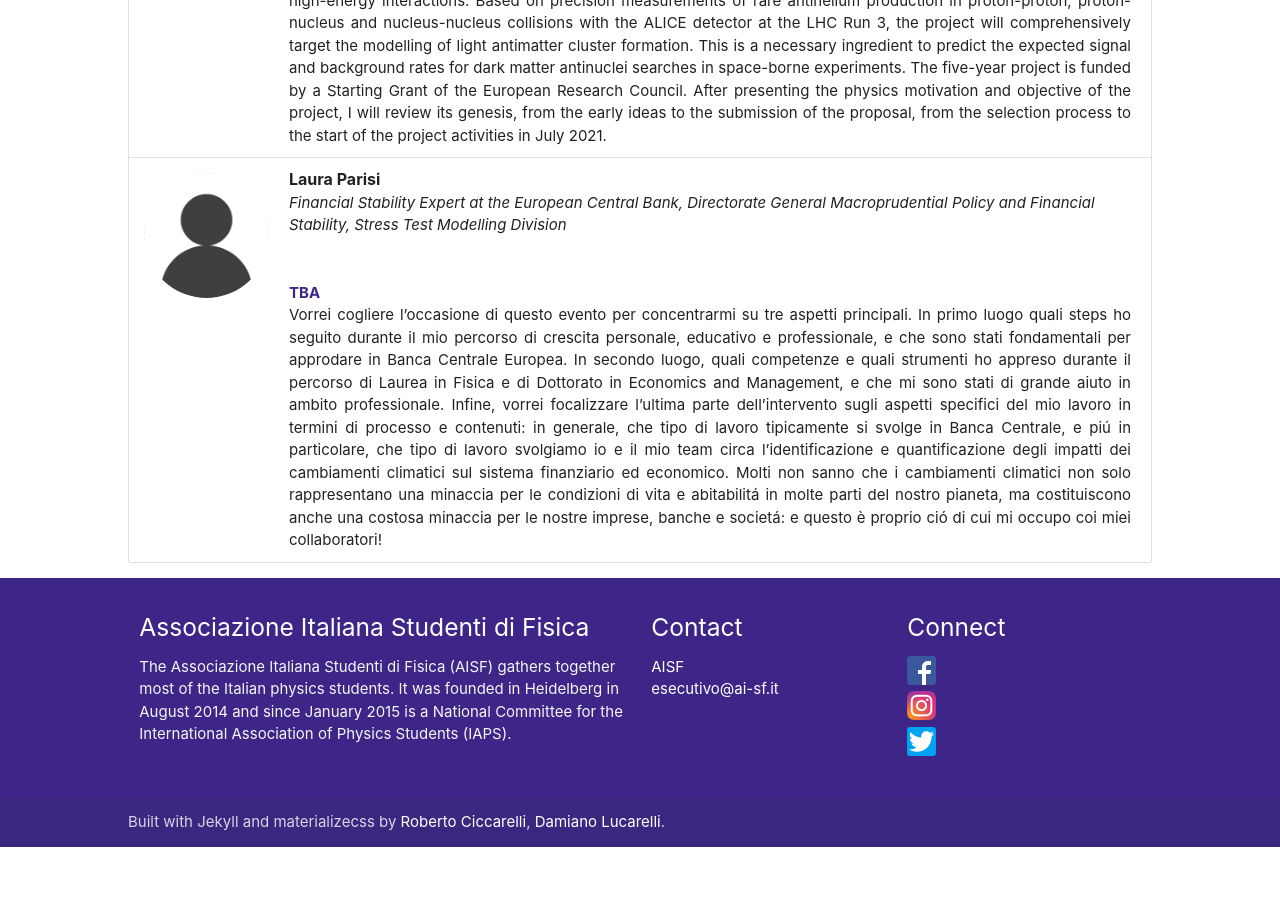
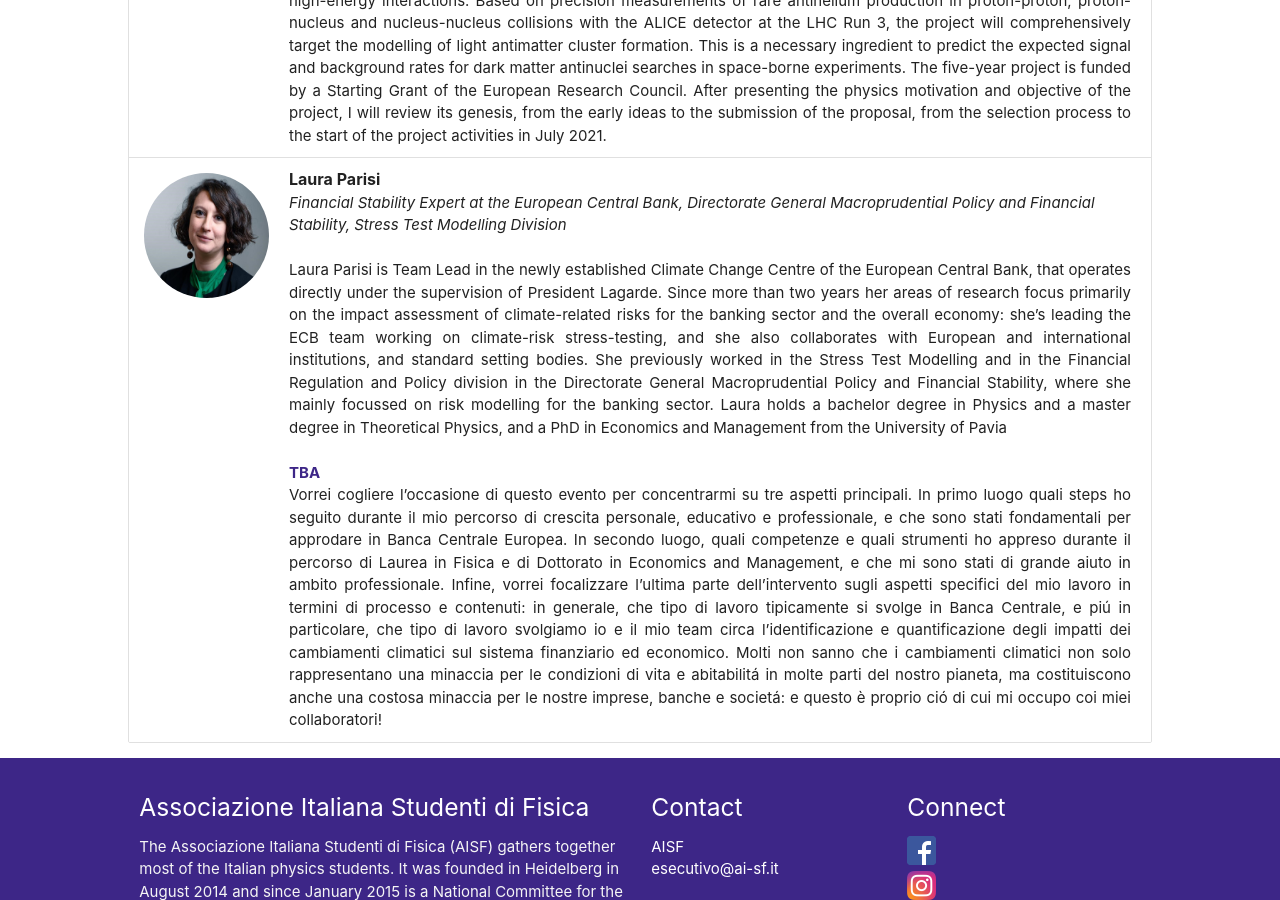
Before and after one commit to ai-sf/sg2022, a Jekyll site: the page built from speaker.html, in a window 1280 px wide and 900 px high, scrolled down 1842 px. Built offline with Jekyll 4.4.1, drawn with Linux system fonts in a browser that asks for light colours; nearby versions of some CDN libraries; before the commit the page ends 2689 px from its top, so only the background shows below that.

Commit message:
speaker parisi

```diff
--- a/_data/speaker.yml
+++ b/_data/speaker.yml
@@ -36,9 +36,9 @@
 - nome: "Laura Parisi"
   id: parisi
   uni: "Financial Stability Expert at the European Central Bank, Directorate General Macroprudential Policy and Financial Stability, Stress Test Modelling Division"
-  img:
+  img: "parisi.jpg"
   title: "TBA"
-  bio:
+  bio: "Laura Parisi is Team Lead in the newly established Climate Change Centre of the European Central Bank, that operates directly under the supervision of President Lagarde. Since more than two years her areas of research focus primarily on the impact assessment of climate-related risks for the banking sector and the overall economy: she’s leading the ECB team working on climate-risk stress-testing, and she also collaborates with European and international institutions, and standard setting bodies. She previously worked in the Stress Test Modelling and in the Financial Regulation and Policy division in the Directorate General Macroprudential Policy and Financial Stability, where she mainly focussed on risk modelling for the banking sector. Laura holds a bachelor degree in Physics and a master degree in Theoretical Physics, and a PhD in Economics and Management from the University of Pavia"
   abstract: "Vorrei cogliere l’occasione di questo evento per concentrarmi su tre aspetti principali. In primo luogo quali steps ho seguito durante il mio percorso di crescita personale, educativo e professionale, e che sono stati fondamentali per approdare in Banca Centrale Europea. In secondo luogo, quali competenze e quali strumenti ho appreso durante il percorso di Laurea in Fisica e di Dottorato in Economics and Management, e che mi sono stati di grande aiuto in ambito professionale. Infine, vorrei focalizzare l’ultima parte dell’intervento sugli aspetti specifici del mio lavoro in termini di processo e contenuti: in generale, che tipo di lavoro tipicamente si svolge in Banca Centrale, e piú in particolare, che tipo di lavoro svolgiamo io e il mio team circa l’identificazione e quantificazione degli impatti dei cambiamenti climatici sul sistema finanziario ed economico. Molti non sanno che i cambiamenti climatici non solo rappresentano una minaccia per le condizioni di vita e abitabilitá in molte parti del nostro pianeta, ma costituiscono anche una costosa minaccia per le nostre imprese, banche e societá: e questo è proprio ció di cui mi occupo coi miei collaboratori!"
   link:
   slides:
```
Also changed, not shown: img/speaker/parisi.jpg (added), 1 other file.
